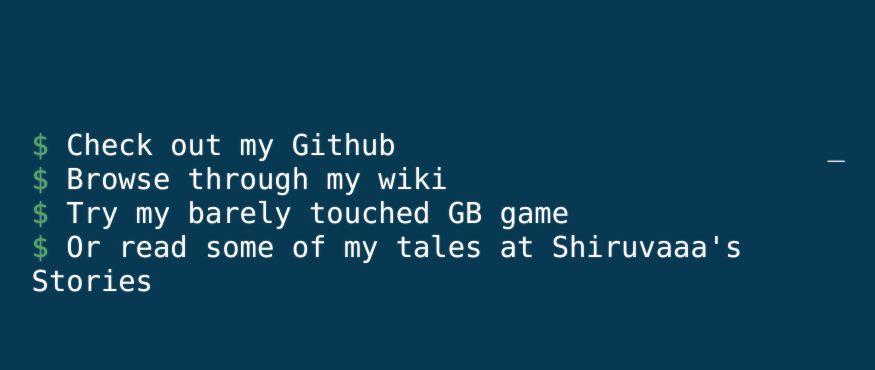
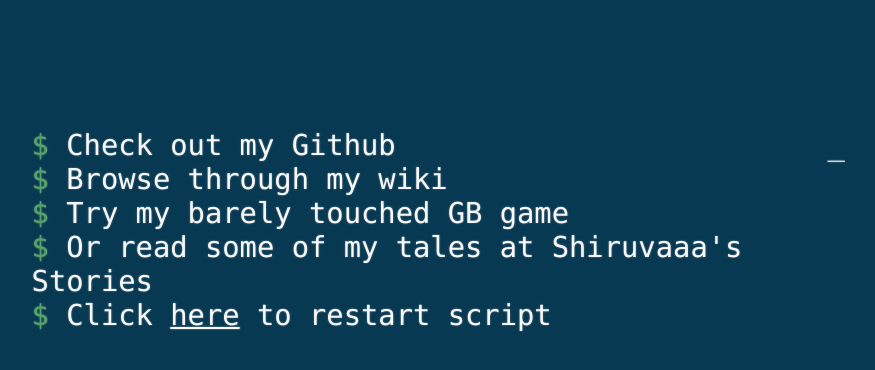
Before and after one commit to SilverFS/shiruvaaa, a plain HTML site: page things/index.html in a window 1280 px wide. Shown: the whole page, without its empty margins (116-991 px from the left). Drawn offline with nearby package versions, Linux system fonts and the light colour scheme.

Commit message:
Added redirect

```diff
--- a/things/index.html
+++ b/things/index.html
@@ -32,6 +32,8 @@
           <span class="dollar"></span> Try my barely touched <a href="/play" target="_blank">GB game</a>
           <br />
           <span class="dollar"></span> Or read some of my tales at <a href="https://stories.shiruvaaa.net" target="_blank">Shiruvaaa's Stories</a>
+          <br/>
+          <span class="dollar"></span> Click <a href="/"><u>here</u></a> to restart script
         </p>
       </div>
     </div>
```
